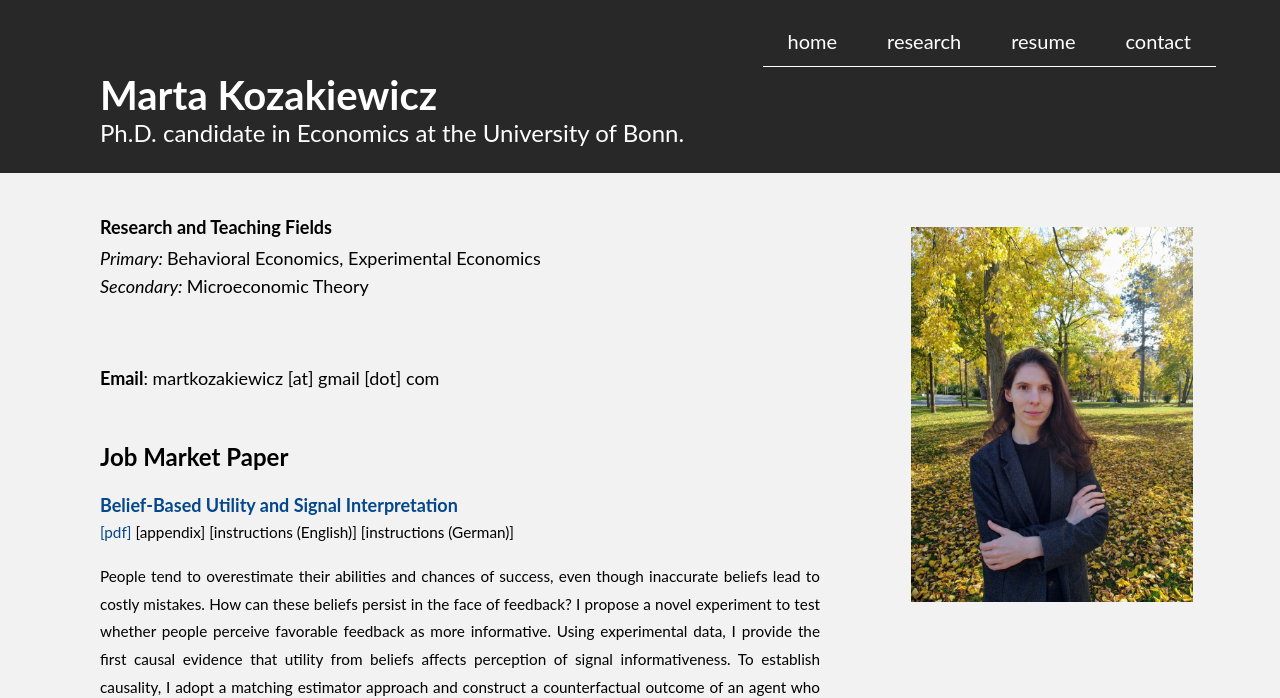
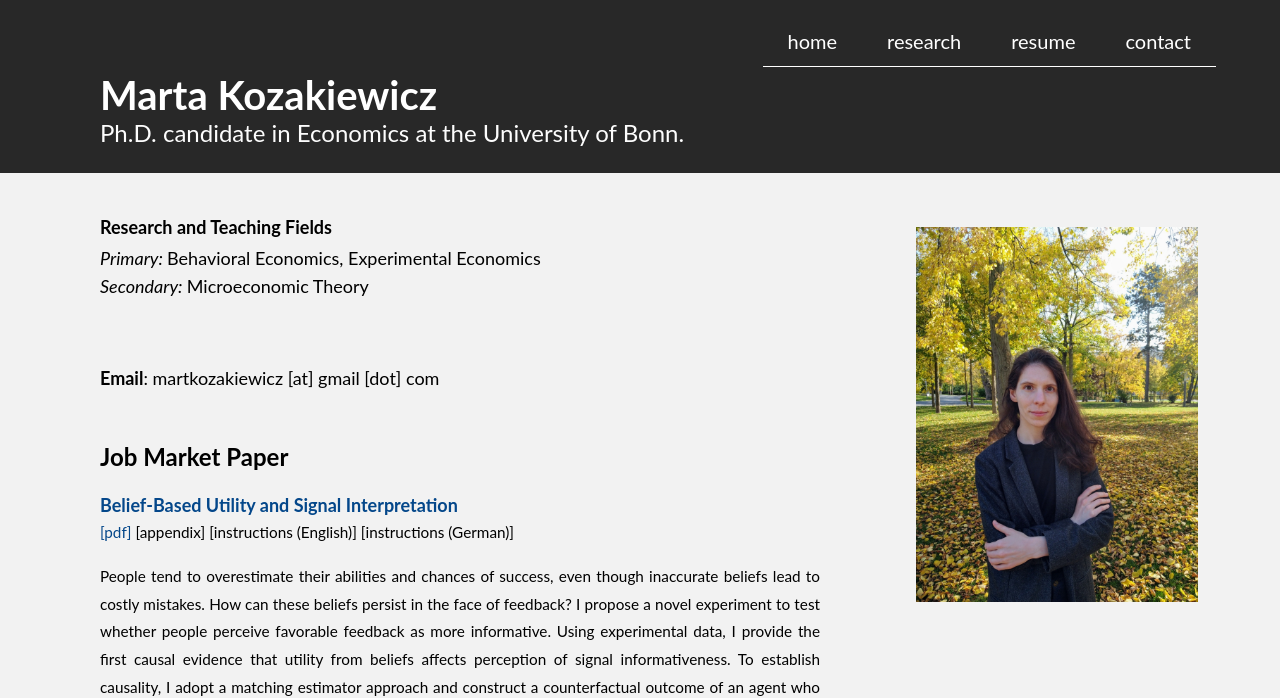
Before and after one commit to marta-kozakiewicz/marta-kozakiewicz.github.io, a Jekyll site: the page built from index.md, in a window 1280 px wide. Shown: the top 698 px of the page. Built offline with Jekyll 4.4.1, drawn with Linux system fonts in a browser that asks for light colours.

Commit message:
Revert "."
This reverts commit cad7f11c96ee338db2ecb93df6a3589938094369.

```diff
--- a/_sass/theme.scss
+++ b/_sass/theme.scss
@@ -405,41 +405,24 @@ img {
 	// }
     margin: 0px 0 0 15px;
     border-radius: 0px;
-    @media screen and  (max-width: $tabWidth) {
+    @media screen and  (max-width: $largeMobileWidth) {
         display: inline-block;
-        float:  right;
+        float: right;
         position: relative;
         z-index: -1;
         width: 40%;
         max-width: 100%;
         left:  0;
-        // margin-left: auto;
-        // margin-right: auto;
-        padding-bottom: 40px;
+        right:  0;
+        margin: 0 0 0 0;
+
+    }
     p & {
-            padding-top: -10px;
-            padding-bottom: 10px;
-            margin-left: 20px;
-            margin-right: 50%;
-            margin-top: -15px;
-            float: right;
-        }
+        padding: 0;
+        margin: 0;
+        margin-left: 20px;
+        float: right;
     }
-    // @media screen and  (max-width: $tabWidth) {
-    //     display: block;
-    //     float: right;
-    //     position: relative;
-    //     z-index: -1;
-    //     width: 50%;
-    //     max-width: 100%;
-    //     left:  0%;
-    //     margin-left: 5%;
-    //     padding-left: 20px;
-    //     // right:  25%;
-    //     // margin: 40px 50px;
-    //     align: center;
-    // }
-
 }
 
 span{
--- a/index.md
+++ b/index.md
@@ -3,7 +3,7 @@ layout: home
 title: Marta Kozakiewicz
 ---
 
-<img class="profile-picture" src="{{site.path}}/assets/photo.jpg">
+<img class="profile-picture" align="right" src="{{site.path}}/assets/photo.jpg">
 
 
 <!-- <p style="font-size:100%;padding-bottom:0;margin-bottom:1.4em;margin-top:2.5em;line-height: 0em;"> I am currently on the job market. &nbsp;
```
Also changed, not shown: 2 other files.
